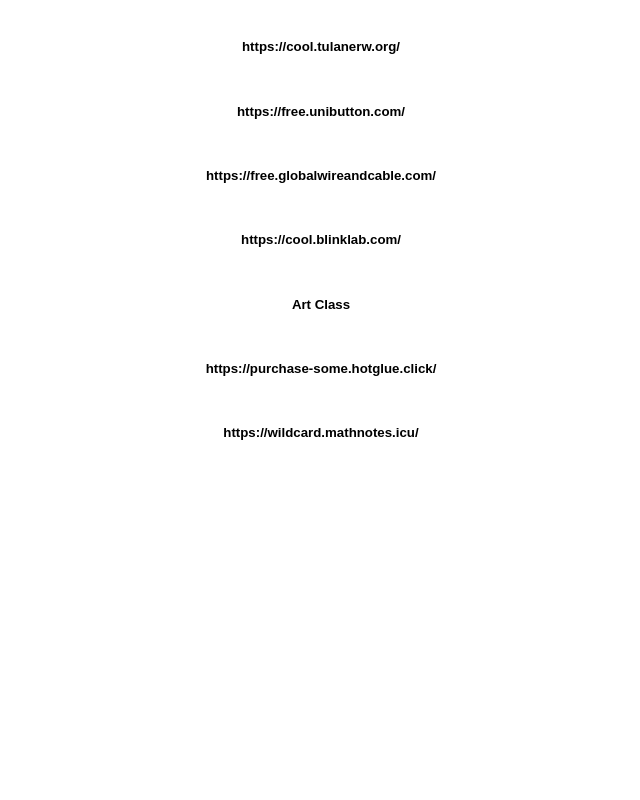
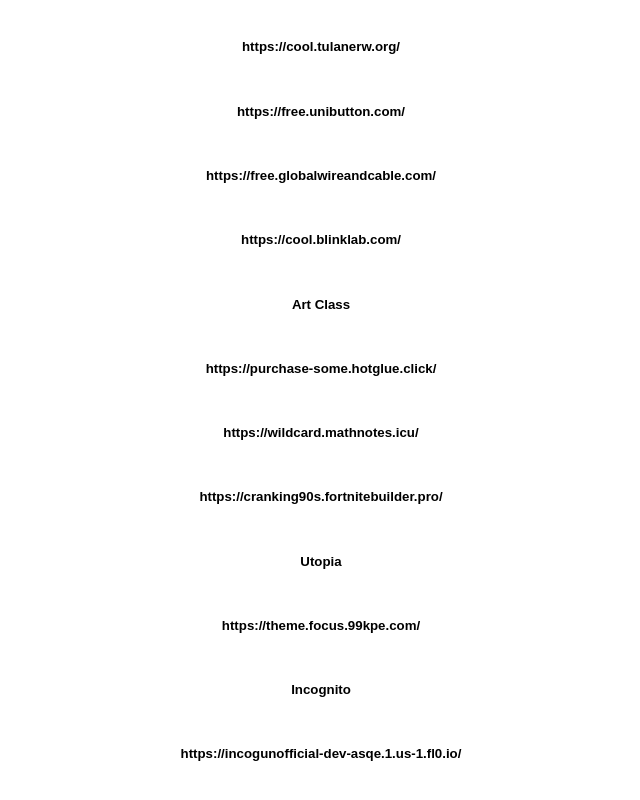
Before and after one commit to uyhn/uyhn.github.io, a plain HTML site: page index.html in a window 1280 px wide. Shown: the part 2442-3242 px from the top of the page, without its empty margins (319-959 px from the left). Before the commit the page ends 2927 px from the top, so only its background shows below. Drawn offline with Linux system fonts and the light colour scheme.

Commit message:
Update index.html

```diff
--- a/index.html
+++ b/index.html
@@ -10,11 +10,11 @@
         body {
             margin: 0;
             overflow: auto;
-            background-color: white; /* Updated background color to white */
+            background-color: white;
             font-family: Arial, sans-serif;
             font-size: 16px;
             line-height: 1.5;
-            color: #000; /* Set text color to black for better contrast */
+            color: #000;
         }
 
         .container {
@@ -73,7 +73,7 @@
             transform: scale(0.95);
         }
 
-        /* Responsive styles */
+
         @media only screen and (max-width: 600px) {
             h1 {
                 font-size: 24px;
@@ -89,7 +89,7 @@
             }
         }
 
-        /* Additional styles for DuckDuckGo button */
+
         #duckduckgo-button {
             background-color: #ff6600;
         }
@@ -102,7 +102,7 @@
             transform: scale(0.95);
         }
 
-        /* Spin effect for settings button on hover */
+
         .settings-button:hover {
             animation: spin 1s linear forwards;
         }
@@ -173,6 +173,13 @@
 <h5>Art Class</h5>
 <h5>https://purchase-some.hotglue.click/</h5>
 <h5>https://wildcard.mathnotes.icu/</h5>
+<h5>https://cranking90s.fortnitebuilder.pro/</h5>
+
+<h5>Utopia</h5>
+<h5>https://theme.focus.99kpe.com/</h5>
+
+<h5>Incognito</h5>
+<h5>https://incogunofficial-dev-asqe.1.us-1.fl0.io/</h5>
     </div>
 
     <script>
```
